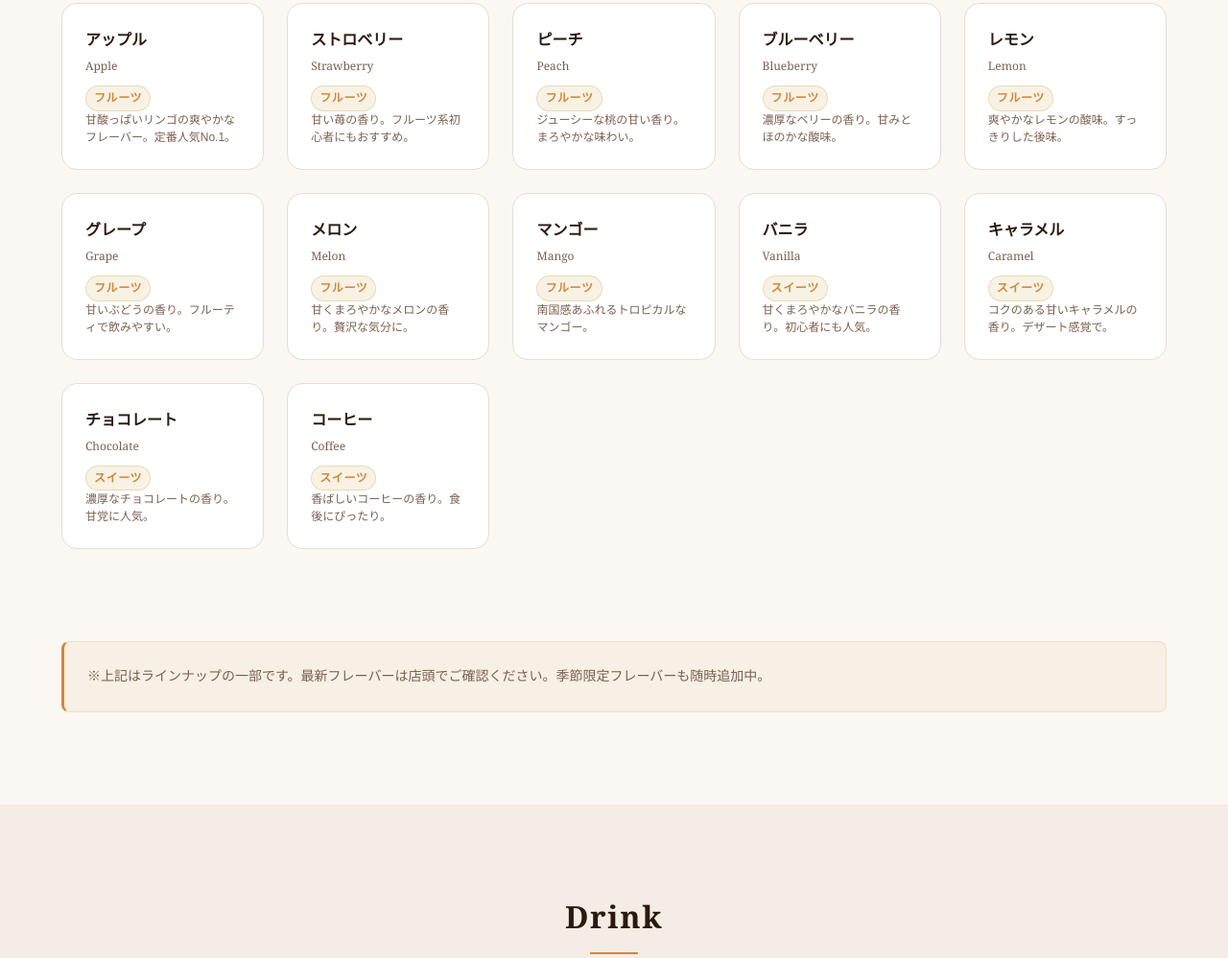
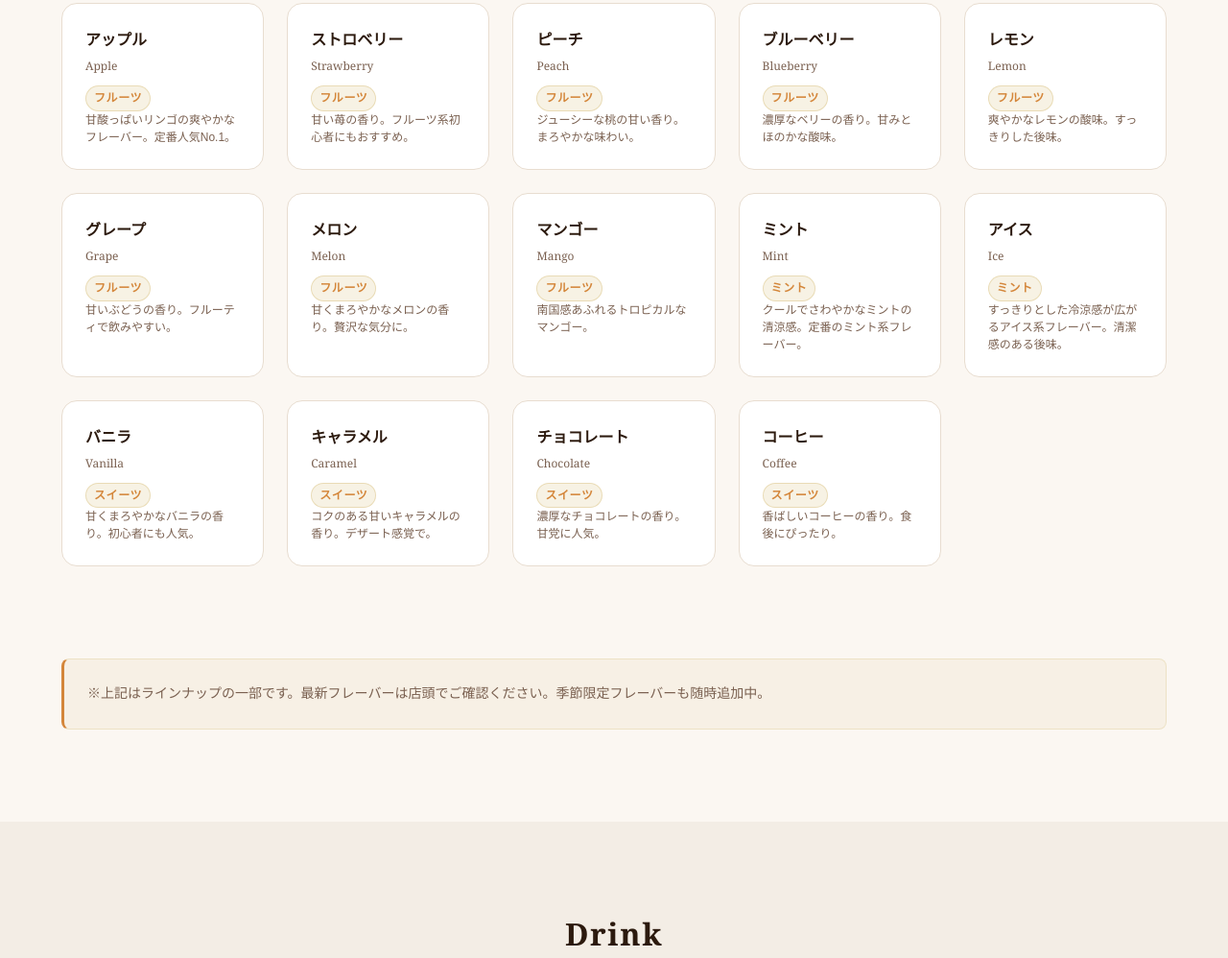
Before and after one commit to shacoyan/shisha-souq, a plain HTML site: page menu/index.html in a window 1280 px wide. Shown: the part 739-1737 px from the top of the page at 96% size. Drawn offline with Linux system fonts and the light colour scheme; files that its build step writes are made by us from their sources.

Commit message:
feat: menuページにミント・アイスフレーバーを追加
Co-Authored-By: Claude Sonnet 4.6 <noreply@anthropic.com>

```diff
--- a/menu/index.html
+++ b/menu/index.html
@@ -8,7 +8,6 @@
   <meta name="description" content="Shisha Cafe Souqのメニュー一覧。シーシャフレーバー100種以上（フルーツ・ミント・スイーツ系）、ドリンク、フードをご紹介。ノンニコチンフレーバーも豊富。">
   <link rel="canonical" href="https://shisha-souq.com/menu/">
   <meta property="og:title" content="メニュー | Shisha Cafe Souq">
-  <meta property="og:description" content="シーシャフレーバー100種以上。フルーツ・ミント・スイーツ系など多彩なラインナップ。">
   <meta property="og:type" content="website">
   <meta property="og:url" content="https://shisha-souq.com/menu/">
   <meta property="og:description" content="シーシャフレーバー100種以上。フルーツ・ミント・スイーツ系など多彩なラインナップ。ドリンク・フードメニューもご覧いただけます。">
@@ -85,6 +84,9 @@
         <div class="flavor-card" data-category="fruit"><div class="flavor-name">グレープ</div><div class="flavor-name-en">Grape</div><span class="badge badge-gold">フルーツ</span><p class="flavor-desc">甘いぶどうの香り。フルーティで飲みやすい。</p></div>
         <div class="flavor-card" data-category="fruit"><div class="flavor-name">メロン</div><div class="flavor-name-en">Melon</div><span class="badge badge-gold">フルーツ</span><p class="flavor-desc">甘くまろやかなメロンの香り。贅沢な気分に。</p></div>
         <div class="flavor-card" data-category="fruit"><div class="flavor-name">マンゴー</div><div class="flavor-name-en">Mango</div><span class="badge badge-gold">フルーツ</span><p class="flavor-desc">南国感あふれるトロピカルなマンゴー。</p></div>
+
+        <div class="flavor-card" data-category="mint"><div class="flavor-name">ミント</div><div class="flavor-name-en">Mint</div><span class="badge badge-gold">ミント</span><p class="flavor-desc">クールでさわやかなミントの清涼感。定番のミント系フレーバー。</p></div>
+        <div class="flavor-card" data-category="mint"><div class="flavor-name">アイス</div><div class="flavor-name-en">Ice</div><span class="badge badge-gold">ミント</span><p class="flavor-desc">すっきりとした冷涼感が広がるアイス系フレーバー。清潔感のある後味。</p></div>
 
         <div class="flavor-card" data-category="sweets"><div class="flavor-name">バニラ</div><div class="flavor-name-en">Vanilla</div><span class="badge badge-gold">スイーツ</span><p class="flavor-desc">甘くまろやかなバニラの香り。初心者にも人気。</p></div>
         <div class="flavor-card" data-category="sweets"><div class="flavor-name">キャラメル</div><div class="flavor-name-en">Caramel</div><span class="badge badge-gold">スイーツ</span><p class="flavor-desc">コクのある甘いキャラメルの香り。デザート感覚で。</p></div>
```
